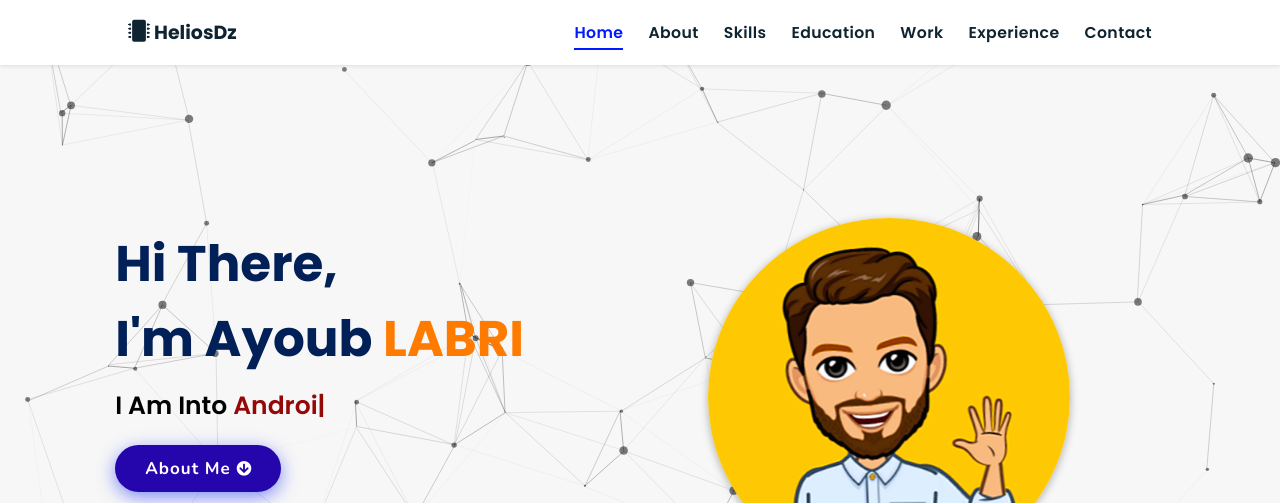
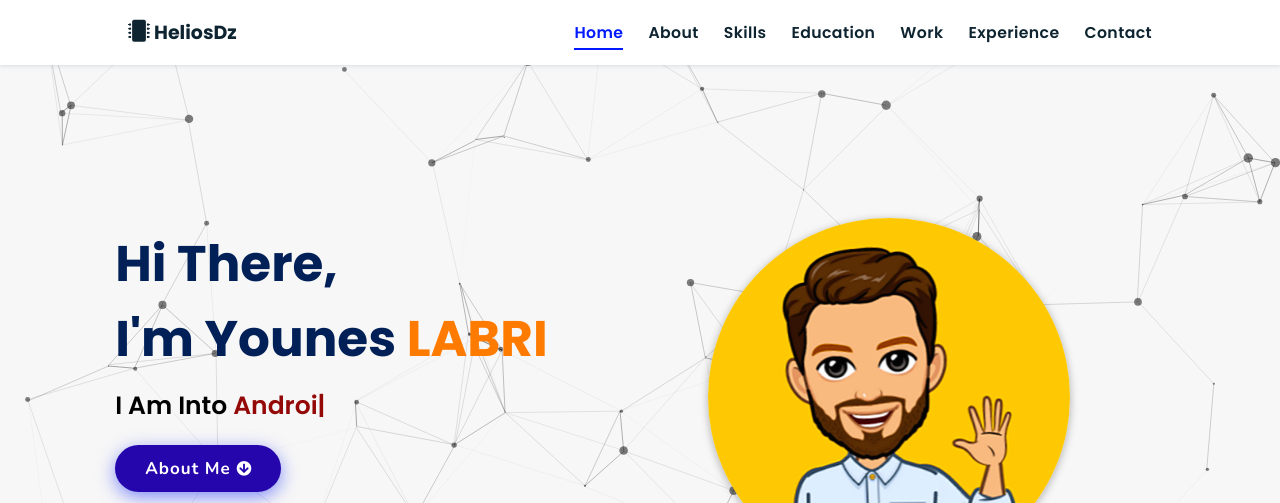
Before and after one commit to HeliosDz/HeliosDz.github.io, a plain HTML site: page index.html in a window 1280 px wide. Shown: the top 503 px of the page. Drawn offline with nearby package versions, Linux system fonts and the light colour scheme; animation ran at ten frames a second.

Commit message:
Update index.html

```diff
--- a/index.html
+++ b/index.html
@@ -46,7 +46,7 @@
     <div id="particles-js"></div>
 
     <div class="content">
-    <h3>Hi There,<br/> I'm Ayoub <span>LABRI</span></h3>
+    <h3>Hi There,<br/> I'm Younes <span>LABRI</span></h3>
     <p>i am into <span class="typing-text"></span></p>
     <a href="#about" class="btn"><span>About Me</span>
       <i class="fas fa-arrow-circle-down"></i>
```
